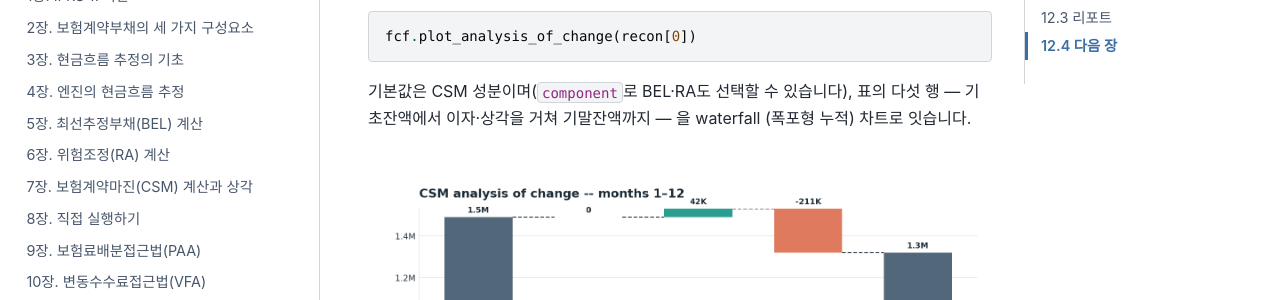
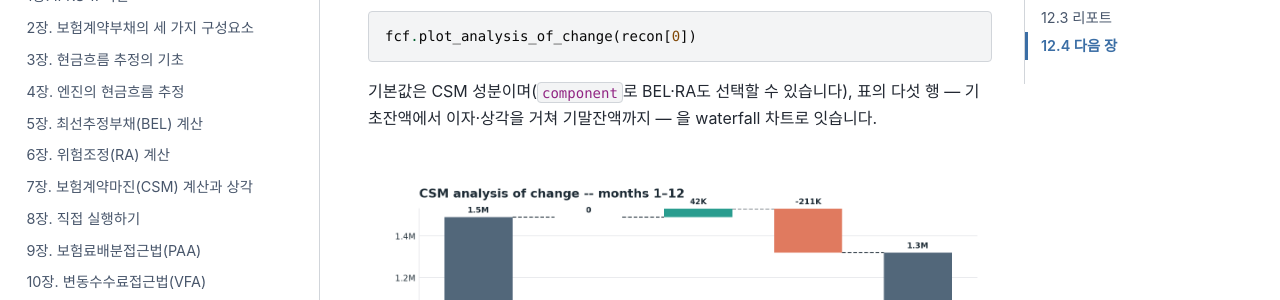
Before and after one commit to seokhoonj/fastcashflow, a Sphinx documentation site: the page built from docs/tutorial/12-in-practice-2.md, in a window 1280 px wide and 900 px high, scrolled down 2819 px. Shown: the part 179-479 px from the top of the window. Built offline with Sphinx 7.4.7 and the PyData theme 0.15.4, drawn with Linux system fonts in a browser that asks for light colours.

Commit message:
docs: drop 폭포형 누적 gloss — just 'waterfall 차트'

````diff
--- a/docs/tutorial/12-in-practice-2.md
+++ b/docs/tutorial/12-in-practice-2.md
@@ -120,7 +120,7 @@ fcf.plot_analysis_of_change(recon[0])
 
 기본값은 CSM 성분이며(`component`로 BEL·RA도 선택할 수 있습니다), 표의
 다섯 행 — 기초잔액에서 이자·상각을 거쳐 기말잔액까지 — 을 waterfall
-(폭포형 누적) 차트로 잇습니다.
+차트로 잇습니다.
 
 ```{figure} ../images/analysis-of-change.png
 :alt: 첫 보고기간 CSM 변동분석 waterfall 차트 — 기초잔액에서 이자·상각을 거쳐 기말잔액까지
````
